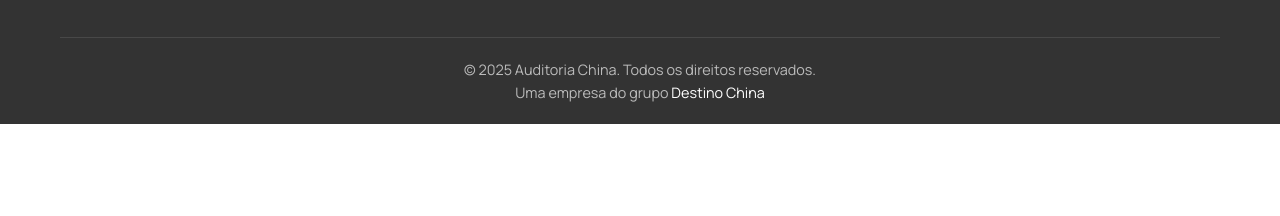
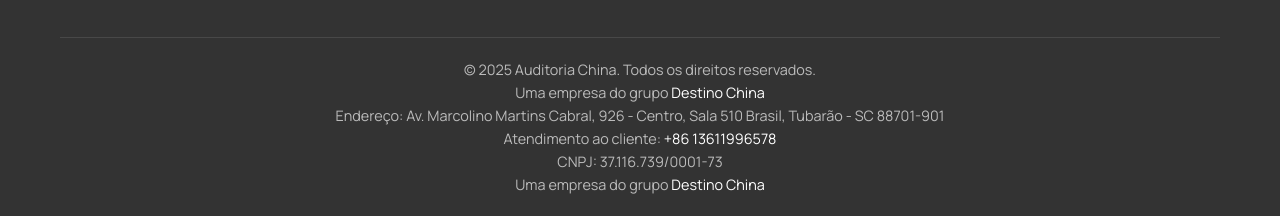
Before and after one commit to theopaul/auditoriachina, a plain HTML site: page index.html in a window 1280 px wide. Shown: the part 4798-5014 px from the top of the page. Before the commit the page ends 4922 px from the top, so only its background shows below. Drawn offline with Linux system fonts and the light colour scheme.

```diff
--- a/index.html
+++ b/index.html
@@ -342,6 +342,12 @@
             <div class="footer-bottom">
                 <p>&copy; 2025 Auditoria China. Todos os direitos reservados.</p>
                 <p>Uma empresa do grupo <a href="https://destinochina.com" target="_blank">Destino China</a></p>
+                <div class="company-info">
+                    <p>Endereço: Av. Marcolino Martins Cabral, 926 - Centro, Sala 510 Brasil, Tubarão - SC 88701-901</p>
+                    <p>Atendimento ao cliente: <a href="tel:+8613611996578">+86 13611996578</a></p>
+                    <p>CNPJ: 37.116.739/0001-73</p>
+                </div>
+                <p>Uma empresa do grupo <a href="https://destinochina.com" target="_blank">Destino China</a></p>
             </div>
         </div>
     </footer>
```
